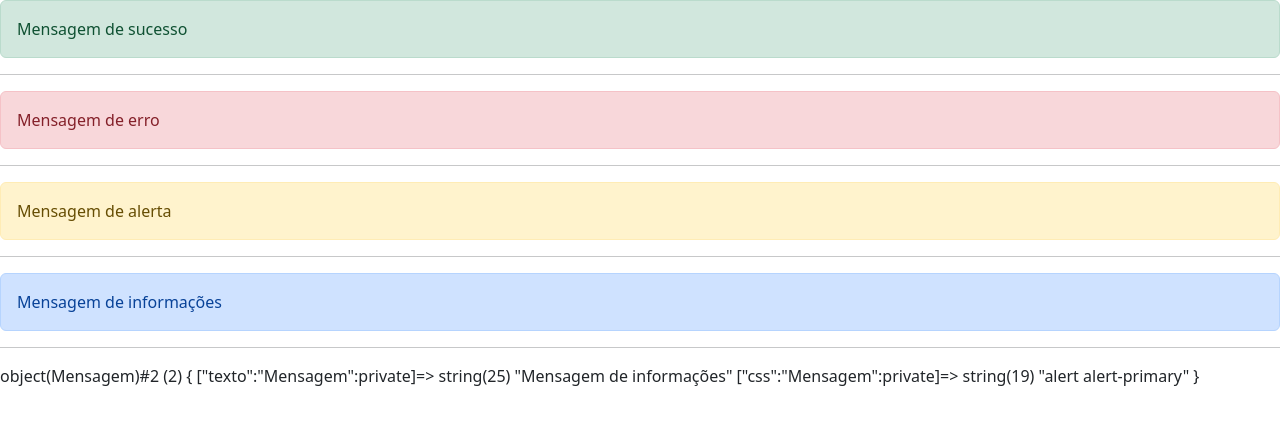
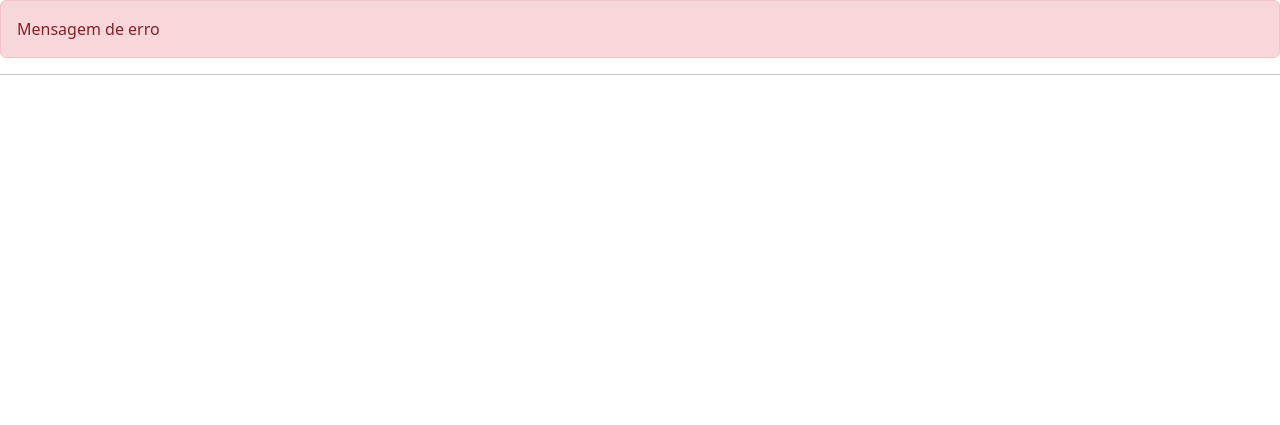
Before and after one commit to anferalta/blog, a PHP site: page /blog/ in a window 1280 px wide. Shown: the top 425 px of the page. Run offline with PHP 8.4, Linux system fonts and the light colour scheme.

Commit message:
Update index.php

```diff
--- a/index.php
+++ b/index.php
@@ -14,16 +14,11 @@
         include_once 'helpers.php';
         include './sistema/Nucleo/Mensagem.php';
 
-        $msg = new Mensagem();
-        echo $msg->sucesso('Mensagem de sucesso')->renderizar();
+        //$msg = new Mensagem();
+        //echo $msg->scesso('Mensagem de sucesso')->renderizar();
+
+        echo (new Mensagem())->erro('Mensagem de erro')->renderizar();
         echo '<hr>';
-        echo $msg->erro('Mensagem de erro')->renderizar();
-        echo '<hr>';
-        echo $msg->alerta('Mensagem de alerta')->renderizar();
-        echo '<hr>';
-        echo $msg->informa('Mensagem de informações')->renderizar();
-        echo '<hr>';
-        var_dump($msg);
 
         ?>
     </body>
```
